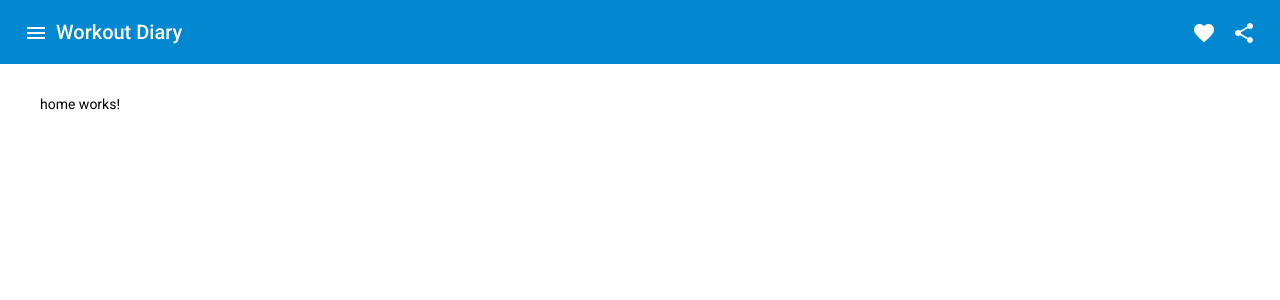
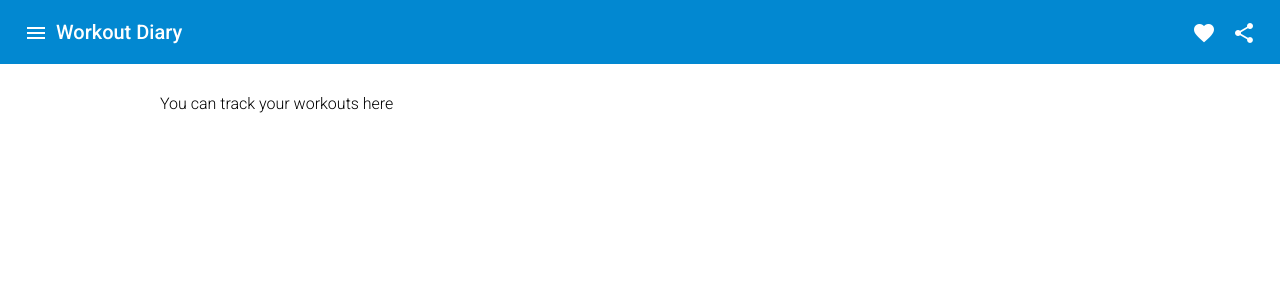
Before and after one commit to rvcl3n/WorkoutDiary, an Angular app in the folder WorkoutDiaryFrontEnd/: page /home in a window 1280 px wide. Shown: the top 300 px of the page. Built offline with nearby package versions, Linux system fonts and the light colour scheme.

Commit message:
Updated main page

```diff
--- a/WorkoutDiaryFrontEnd/src/app/home/home.component.html
+++ b/WorkoutDiaryFrontEnd/src/app/home/home.component.html
@@ -1 +1,3 @@
-<p>home works!</p>
+<div id="home-page-content">
+    <p>You can track your workouts here</p>
+</div>
--- a/WorkoutDiaryFrontEnd/src/app/home/home.component.scss
+++ b/WorkoutDiaryFrontEnd/src/app/home/home.component.scss
@@ -0,0 +1,8 @@
+p {
+    font-size: 16px;
+    font-weight: 300;
+}
+
+#home-page-content {
+    margin-left: 10%;
+}
--- a/WorkoutDiaryFrontEnd/src/app/workout/workout-exercise/workout-exercise.component.scss
+++ b/WorkoutDiaryFrontEnd/src/app/workout/workout-exercise/workout-exercise.component.scss
@@ -3,6 +3,7 @@
     flex-wrap: wrap;
     padding-top: 10px;
   }
+
 .container .product {
     flex: 1 0 33%;
     height: 50px;
```
